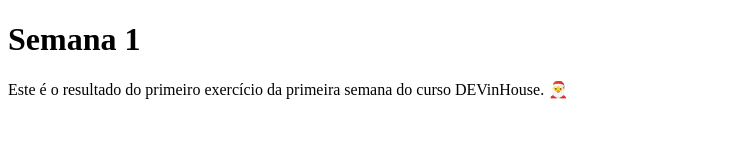
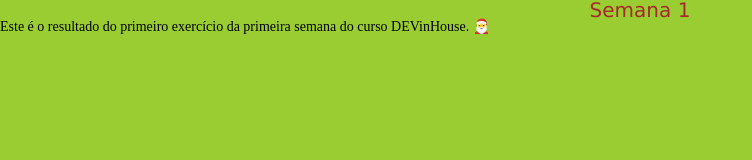
Before and after one commit to marceloSantosBrl/DevInHouse-Modulo-1-Diversos, a plain HTML site: page M1S01/index.html in a window 1280 px wide. Shown: the whole page, without its empty margins (0-752 px from the left). Drawn offline with Linux system fonts and the light colour scheme.

Commit message:
Atividade da semana 01

```diff
--- a/M1S01/index.html
+++ b/M1S01/index.html
@@ -6,9 +6,13 @@
           content="width=device-width, user-scalable=no, initial-scale=1.0, maximum-scale=1.0, minimum-scale=1.0">
     <meta http-equiv="X-UA-Compatible" content="ie=edge">
     <title>DEVinHouse</title>
+    <link rel="stylesheet" href="style.css">
+    <link rel="shortcut icon" href="icone.ico" type="image/x-icon">
 </head>
 <body>
-    <h1>Semana 1</h1>
-    <p>Este é o resultado do primeiro exercício da primeira semana do curso DEVinHouse.  &#x1F385</p>
+    <main>
+        <h1>Semana 1</h1>
+        <p>Este é o resultado do primeiro exercício da primeira semana do curso DEVinHouse.  &#x1F385</p>
+    </main>
 </body>
 </html>
--- /dev/null
+++ b/M1S01/style.css
@@ -0,0 +1,67 @@
+/* http://meyerweb.com/eric/tools/css/reset/
+   v2.0 | 20110126
+   License: none (public domain)
+*/
+
+html, body, div, span, applet, object, iframe,
+h1, h2, h3, h4, h5, h6, p, blockquote, pre,
+a, abbr, acronym, address, big, cite, code,
+del, dfn, em, img, ins, kbd, q, s, samp,
+small, strike, strong, sub, sup, tt, var,
+b, u, i, center,
+dl, dt, dd, ol, ul, li,
+fieldset, form, label, legend,
+table, caption, tbody, tfoot, thead, tr, th, td,
+article, aside, canvas, details, embed,
+figure, figcaption, footer, header, hgroup,
+menu, nav, output, ruby, section, summary,
+time, mark, audio, video {
+    margin: 0;
+    padding: 0;
+    border: 0;
+    font-size: 100%;
+    font: inherit;
+    vertical-align: baseline;
+}
+/* HTML5 display-role reset for older browsers */
+article, aside, details, figcaption, figure,
+footer, header, hgroup, menu, nav, section {
+    display: block;
+}
+body {
+    line-height: 1;
+}
+ol, ul {
+    list-style: none;
+}
+blockquote, q {
+    quotes: none;
+}
+blockquote:before, blockquote:after,
+q:before, q:after {
+    content: '';
+    content: none;
+}
+table {
+    border-collapse: collapse;
+    border-spacing: 0;
+}
+
+* {
+    box-sizing: border-box;
+}
+
+h1{
+    font-family: Verdana, Geneva, sans-serif;
+    font-size: 20px;
+    color: brown;
+    text-align: center;
+}
+
+body {
+    background-color: yellowgreen;
+}
+
+p {
+    font-size: 14px;
+}
```
Also changed, not shown: M1S01/icone.ico (added).
